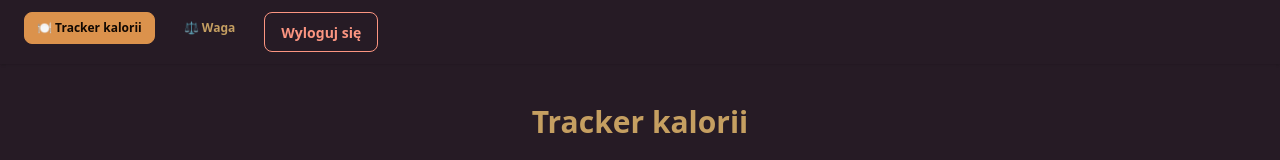
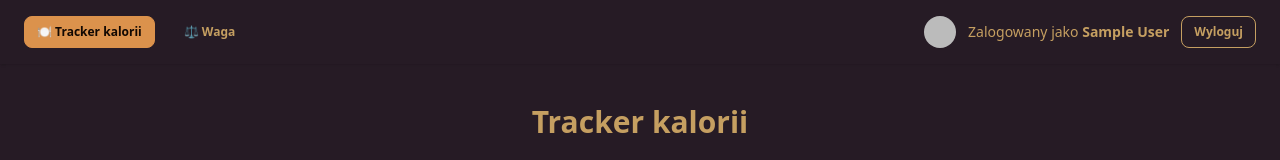
Before and after one commit to Kebhino/kalorie-tracker, a Next.js app: page / in a window 1280 px wide. Shown: the top 160 px of the page. Built offline with nearby package versions, Linux system fonts and the light colour scheme; no server answers; sample sign-in values are in the browser's storage.

Commit message:
poprawki

```diff
--- a/app/components/Nawigacja.tsx
+++ b/app/components/Nawigacja.tsx
@@ -2,14 +2,22 @@
 import { useSession, signOut } from "next-auth/react";
 import Link from "next/link";
 import { usePathname } from "next/navigation";
+import { useEffect, useState } from "react";
 
 export default function Nawigacja() {
   const pathname = usePathname();
-  const { data: session } = useSession(); // 🔍 dodane
+  const { data: session } = useSession();
+
+  const [hasMounted, setHasMounted] = useState(false);
+  useEffect(() => {
+    setHasMounted(true);
+  }, []);
+
+  if (!hasMounted) return null; // 👈 zapobiega hydration error
 
   return (
     <div className="navbar bg-base-100 shadow mb-6">
-      <div className="container mx-auto flex justify-between px-4">
+      <div className="container mx-auto flex justify-between items-center px-4">
         <div className="flex space-x-4">
           <Link
             href="/"
@@ -27,16 +35,26 @@ export default function Nawigacja() {
           >
             ⚖️ Waga
           </Link>
+        </div>
 
-          {session && (
+        {session?.user && (
+          <div className="flex items-center gap-3">
+            <img
+              src={session.user.image || "/placeholder.jpg"}
+              alt="Avatar"
+              className="w-8 h-8 rounded-full"
+            />
+            <span className="text-sm">
+              Zalogowany jako <strong>{session.user.name}</strong>
+            </span>
             <button
               onClick={() => signOut({ callbackUrl: "/logowanie" })}
-              className="btn btn-outline btn-error"
+              className="btn btn-sm btn-outline"
             >
-              Wyloguj się
+              Wyloguj
             </button>
-          )}
-        </div>
+          </div>
+        )}
       </div>
     </div>
   );
```
